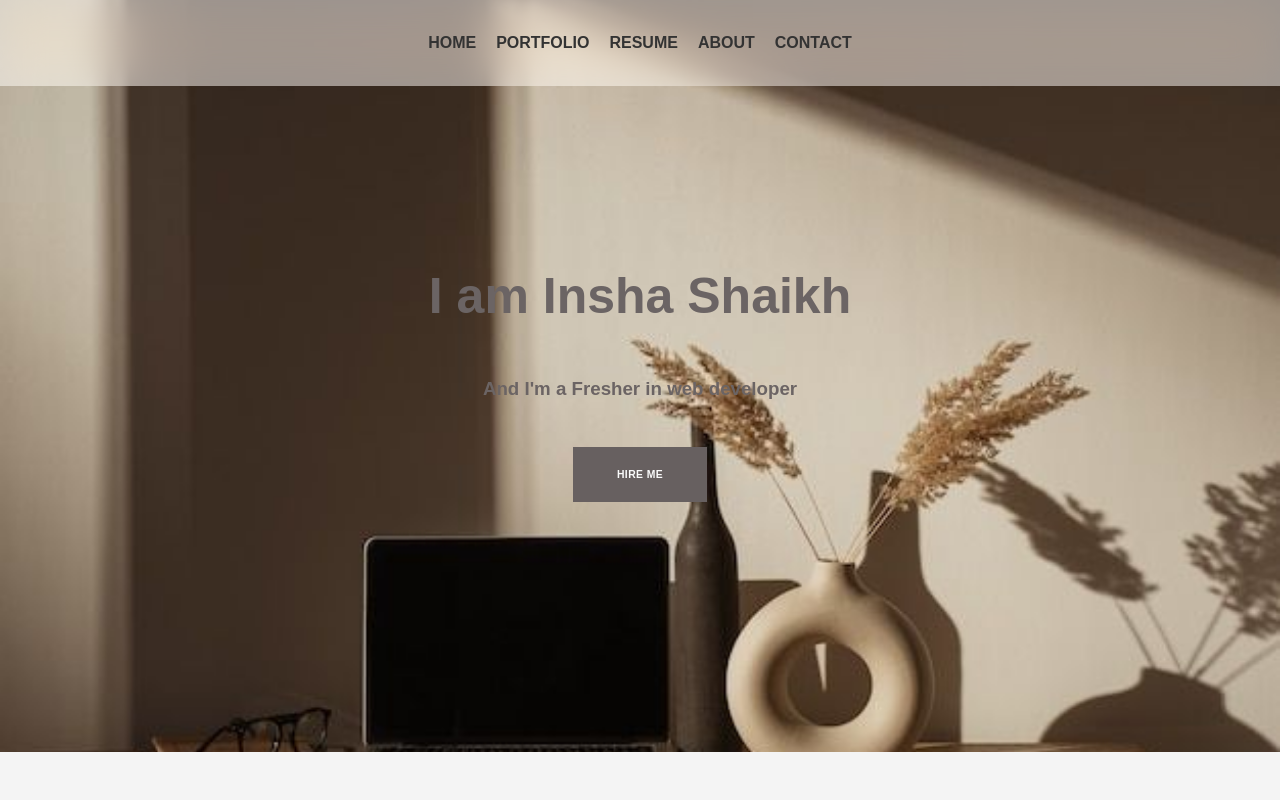
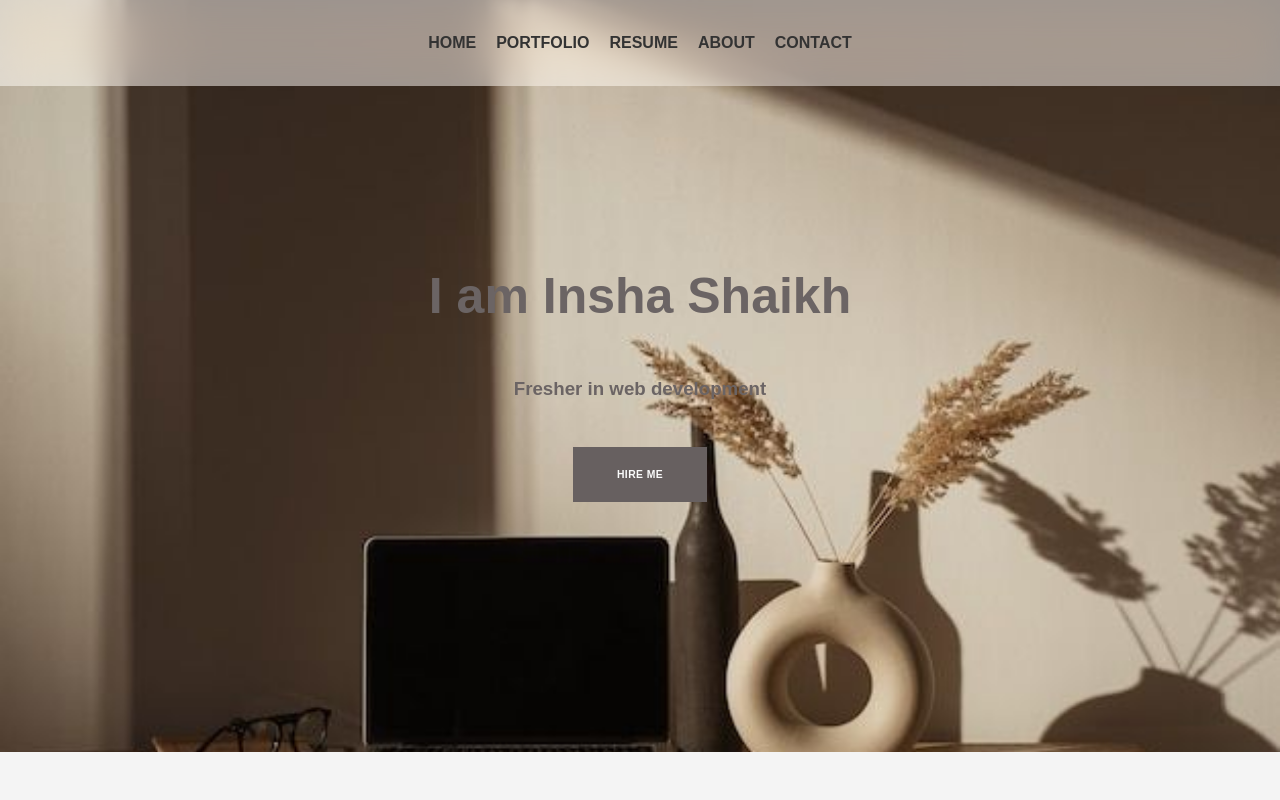
Before and after one commit to shaikh-insha/Personal.Team-Portfolio, a plain HTML site: page index.html in a window 1280 px wide. Shown: the top 800 px of the page. Drawn offline with Linux system fonts and the light colour scheme.

Commit message:
Update index.html

```diff
--- a/index.html
+++ b/index.html
@@ -19,7 +19,7 @@
 
     <div class="hero-text" >
       <h1 class="hero-text" style="font-size:50px">I am Insha Shaikh</h1>
-      <h3>And I'm a Fresher in web developer</h3>
+      <h3>Fresher in web development</h3>
       <button class="btn button"><a href='Resume.html'>Hire me</a></button>
     </div>
   </header>
```
